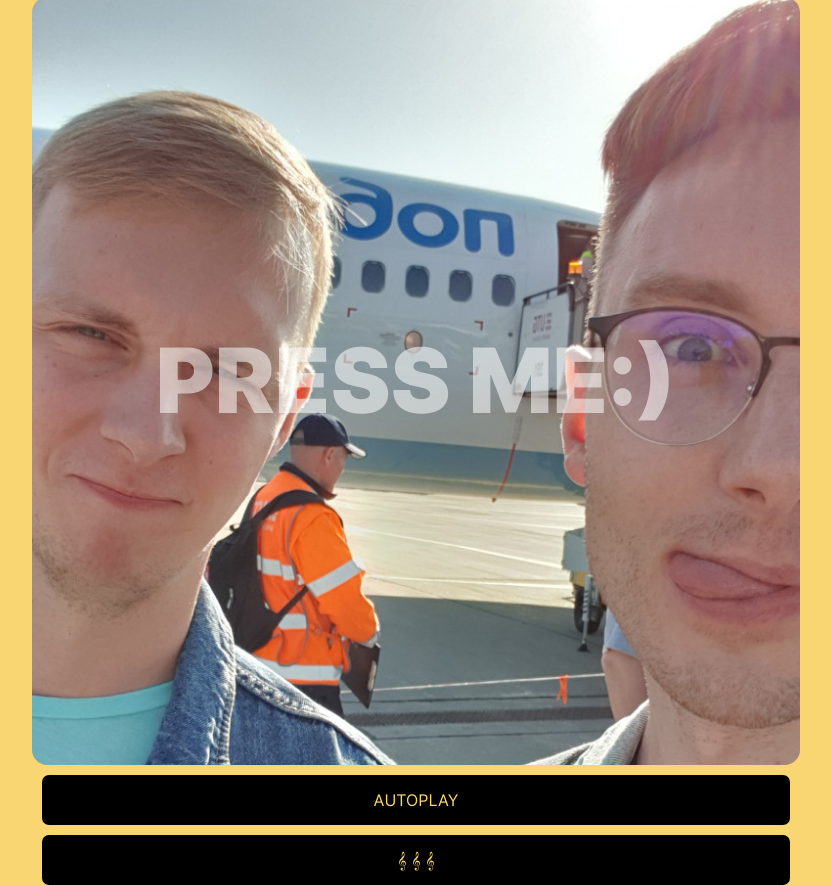
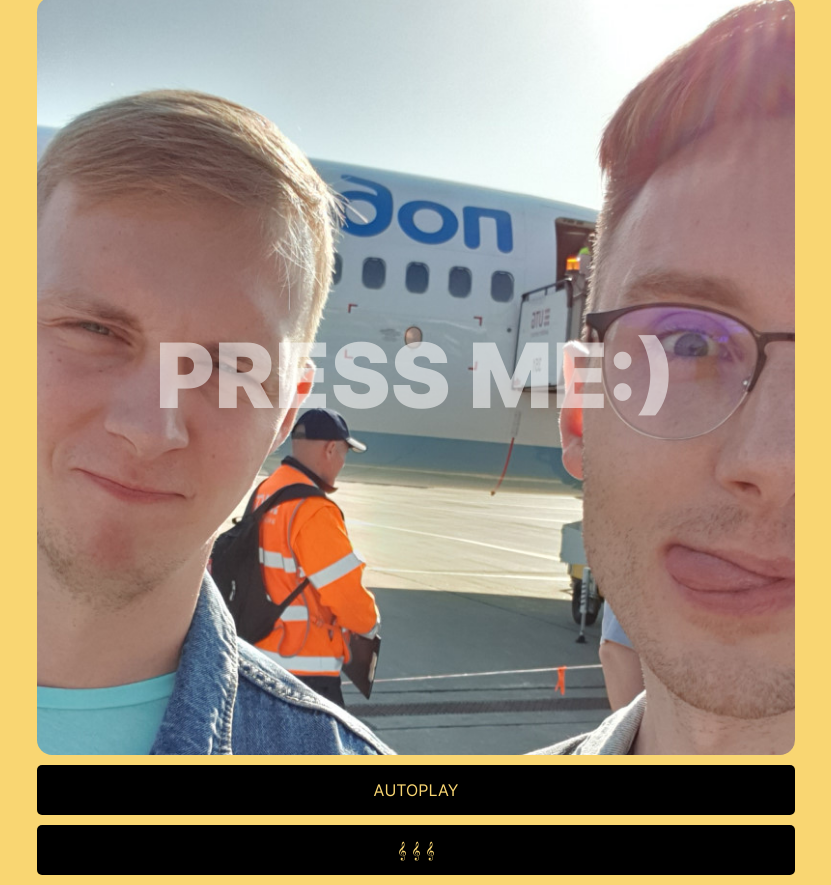
Before and after one commit to dromgard/sergio-birthday-boy, a website: page index.html in a window 1280 px wide. Shown: the part 153-1038 px from the top of the page, without its empty margins (224-1055 px from the left). Drawn offline with Linux system fonts and the light colour scheme.

Commit message:
refactor: стиль кнопок

```diff
--- a/blocks/content/content.css
+++ b/blocks/content/content.css
@@ -2,4 +2,5 @@
     display: flex;
     flex-direction: column;
     align-items: center;
+    padding: 0 5px;
 }
--- a/blocks/controls/__button/controls__button.css
+++ b/blocks/controls/__button/controls__button.css
@@ -1,9 +1,9 @@
 .controls__button {
     width: 100%;
     height: 50px;
-    padding: 0px 0px;
+    padding: 0px;
     border: 0;
-    border-radius: 7px;
+    border-radius: 5px;
     text-transform: uppercase;
     background: #000000;
     color: white;
--- a/blocks/controls/controls.css
+++ b/blocks/controls/controls.css
@@ -1,6 +1,6 @@
 .controls {
     width: 100%;
-    padding: 10px 10px 0 10px;
+    padding: 10px 0 0 0;
     display: flex;
     flex-direction: column;
     align-items: center;
--- a/blocks/sergio/sergio.css
+++ b/blocks/sergio/sergio.css
@@ -1,5 +1,6 @@
 .sergio {
     width: 100%;
+    padding: 0 10px;
     aspect-ratio: 1;
     display: flex;
     align-items: center;
```
